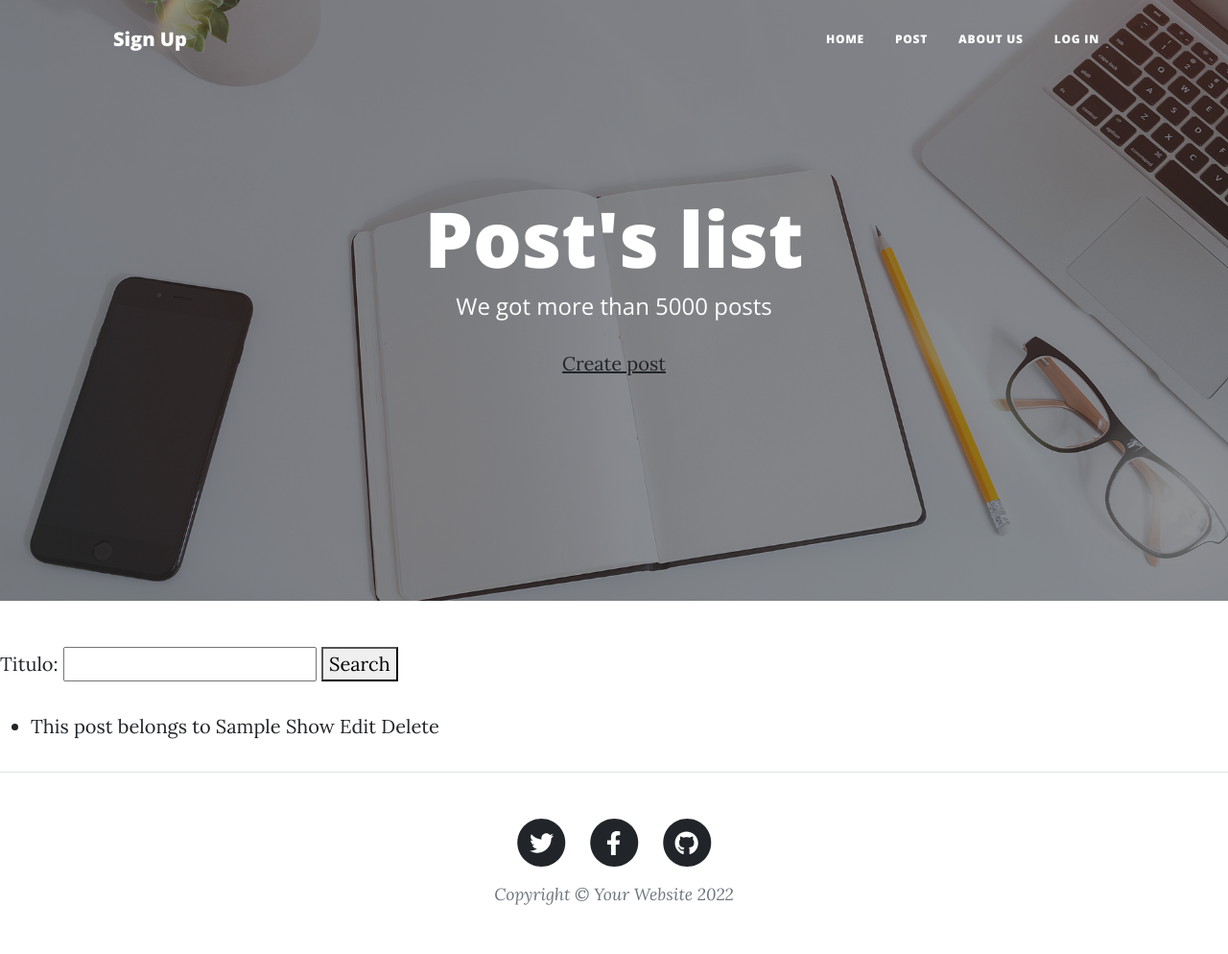
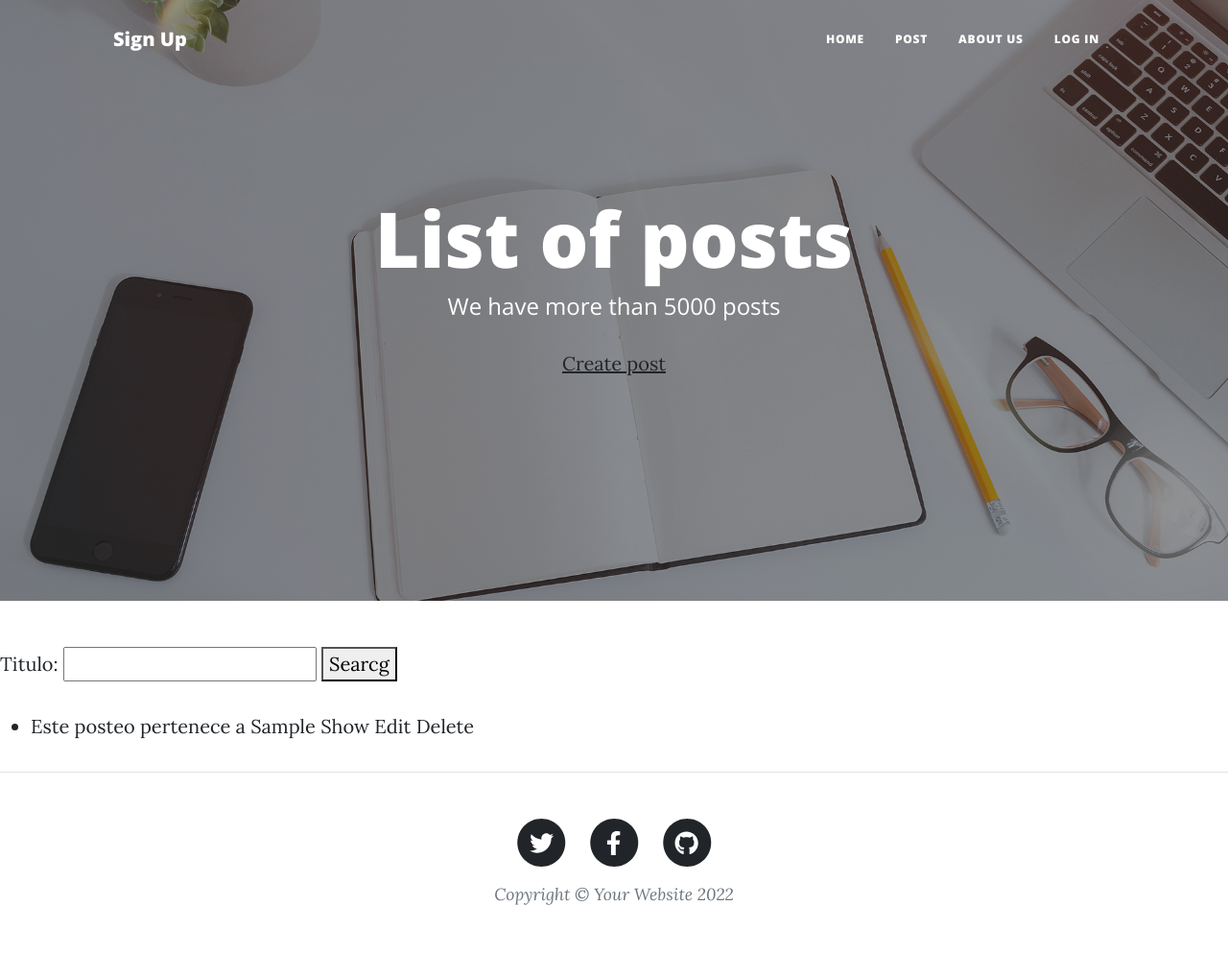
Before and after one commit to MarianoSanJuan/Blog-Cardozo-Ortiz-SanJuan, a Django app: page /appblog/posteos/ in a window 1280 px wide. Shown: the whole page at 96% size. Run offline with Django 4.2, Linux system fonts and the light colour scheme; tables that the repository leaves empty hold one stand-in row (values such as "Sample post"); parts of the project's set-up code (start-up, migrations or seed data) failed here and were passed over; some libraries are stand-ins or nearby versions.

```diff
--- a/appaccounts/models.py
+++ b/appaccounts/models.py
@@ -5,6 +5,5 @@ from django.contrib.auth.models import User
 # Create your models here.
 
 class MasDatosUsuario(models.Model):
-    # user = models.ForeignKey(User, on_delete=models.CASCADE)
     user = models.OneToOneField(User, on_delete=models.CASCADE)
     avatar = models.ImageField(upload_to='avatares', null=True, blank=True)
--- a/appaccounts/views.py
+++ b/appaccounts/views.py
@@ -69,8 +69,6 @@ def editar_perfil(request):
             user.email = data.get('email') if data.get('email') else user.email
             mas_datos_usuario.avatar = data.get('avatar') if data.get('avatar') else mas_datos_usuario.avatar
 
-            # if data.get('password1') and data.get('password1') == data.get('password2'):
-            #     user.set_password(data.get('password1'))
 
             mas_datos_usuario.save()
             user.save()
--- a/appblog/models.py
+++ b/appblog/models.py
@@ -1,3 +1,4 @@
+
 from django.db import models
 
 # Create your models here.
@@ -12,4 +13,4 @@ class Posteos(models.Model):
     fecha_creacion = models.DateField(null=True)
 
     def __str__(self):
-        return (f'This post belongs to {self.autor}')
+        return (f'Este posteo pertenece a {self.autor}')
--- a/templates/posteos/listado_posteos.html
+++ b/templates/posteos/listado_posteos.html
@@ -1,6 +1,6 @@
 {% extends 'base.html' %}
 {% block titulo %}
-<title>All posts</title>
+<title>All Posts</title>
 {% endblock titulo %}
 
 {% block header %}
@@ -10,10 +10,10 @@
             <div class="col-md-10 col-lg-8 col-xl-7">
                 <div class="site-heading">
                     {% block texto_header %}
-                    <h1>Post's list</h1>
+                    <h1>List of posts</h1>
                     {% endblock texto_header %}
                     {% block subtexto_header %}
-                    <span class="subheading">We got more than 5000 posts</span>
+                    <span class="subheading">We have more than 5000 posts</span>
                     <p>
                         <a href={% url 'crear_posteo' %}>Create post</a>
                     </p>
@@ -29,7 +29,7 @@
 <p>
     <form action={% url 'listado_posteos' %}>
         {{form}}
-        <button>Search</button>
+        <button>Searcg</button>
     </form>
 </p>
 
@@ -46,7 +46,7 @@
         {% endfor %}
     </ul>
     {% else %}
-    No post has been founded
+    No posts have been founded
     {% endif %}
 </p>
 {% endblock content %}
```
Also changed, not shown: 2 other files.
